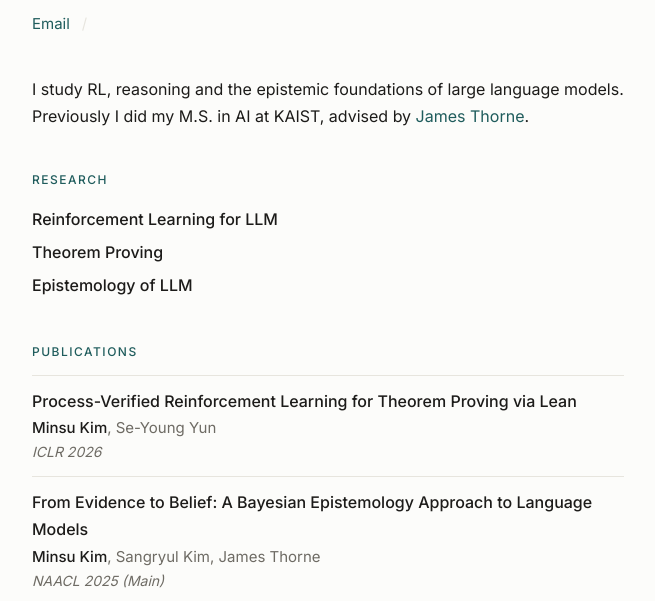
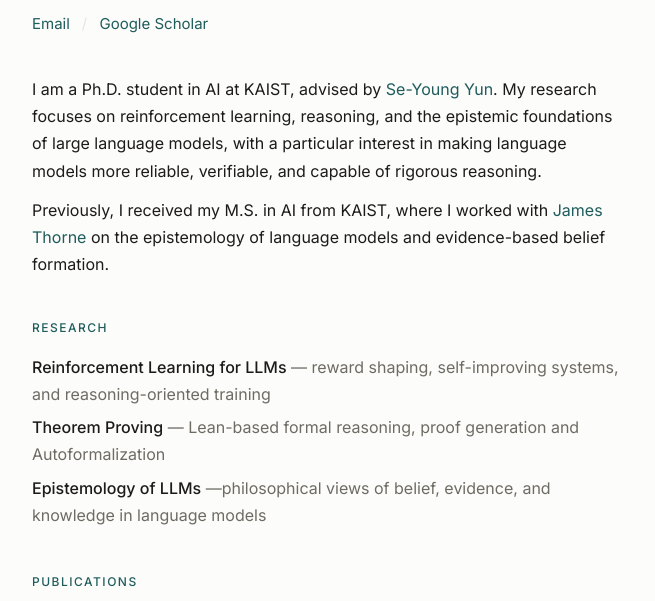
Before and after one commit to MS0117/MS0117.github.io, a plain HTML site: page index.html in a window 1280 px wide. Shown: the part 177-778 px from the top of the page, without its empty margins (312-967 px from the left). Drawn offline with Linux system fonts and the light colour scheme.

Commit message:
Update index.html

```diff
--- a/index.html
+++ b/index.html
@@ -80,23 +80,31 @@
   <div class="sub">Ph.D. Student in AI, KAIST &middot; advised by
     <a href="https://fbsqkd.github.io/">Se-Young Yun</a></div>
   <div class="links">
-    <a href="mailto:minsu_kim@kaist.ac.kr">Email</a><span>/</span> <!-- [EDIT] -->
+    <a href="mailto:minsu_kim@kaist.ac.kr">Email</a><span>/</span>
+    <a href="https://scholar.google.com/citations?user=1XsGplUAAAAJ&hl=ko">Google Scholar</a>
   </div>
 
-  <div class="block">
-    <p>
-      I study RL, reasoning and the epistemic foundations of large language models.
-      Previously I did my M.S. in AI at KAIST, advised by
-      <a href="https://jamesthorne.com/">James Thorne</a>.
-    </p>
-  </div>
+<div class="block">
+  <p>
+    I am a Ph.D. student in AI at KAIST, advised by
+    <a href="https://fbsqkd.github.io/">Se-Young Yun</a>.
+    My research focuses on reinforcement learning, reasoning, and the epistemic
+    foundations of large language models, with a particular interest in making
+    language models more reliable, verifiable, and capable of rigorous reasoning.
+  </p>
 
+  <p>
+    Previously, I received my M.S. in AI from KAIST, where I worked with
+    <a href="https://jamesthorne.com/">James Thorne</a> on the epistemology
+    of language models and evidence-based belief formation.
+  </p>
+</div>
   <div class="block">
     <div class="label">Research</div>
     <ul class="areas">
-      <li><b>Reinforcement Learning for LLM</b></li>
-      <li><b>Theorem Proving</b></li>
-      <li><b>Epistemology of LLM</b></li>
+      <li><b>Reinforcement Learning for LLMs</b> <span>— reward shaping, self-improving systems, and reasoning-oriented training</span></li>
+      <li><b>Theorem Proving</b> <span>— Lean-based formal reasoning, proof generation and Autoformalization</span></li>
+      <li><b>Epistemology of LLMs</b> <span>—philosophical views of belief, evidence, and knowledge in language models</span></li>
     </ul>
   </div>
 
```
